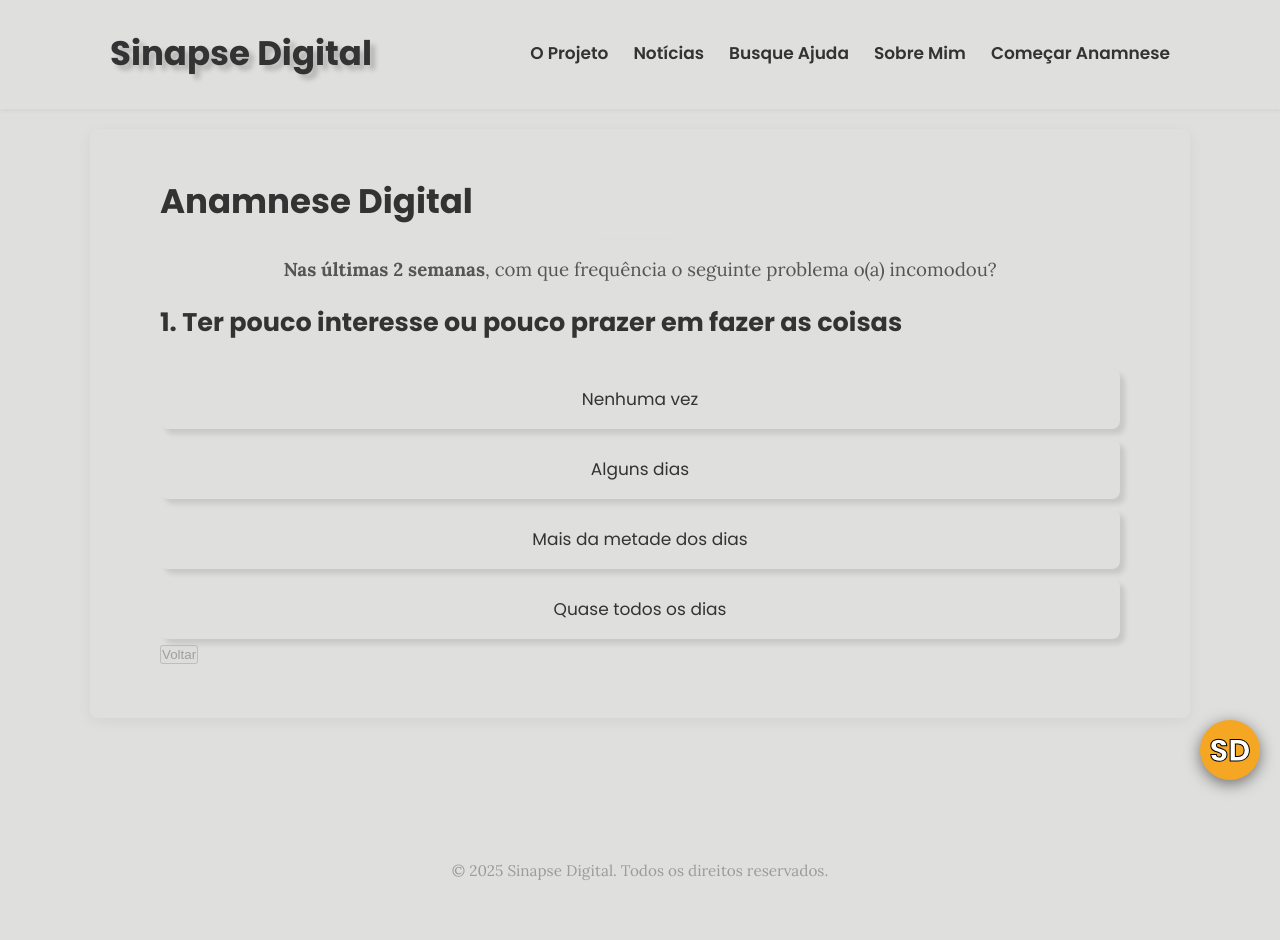
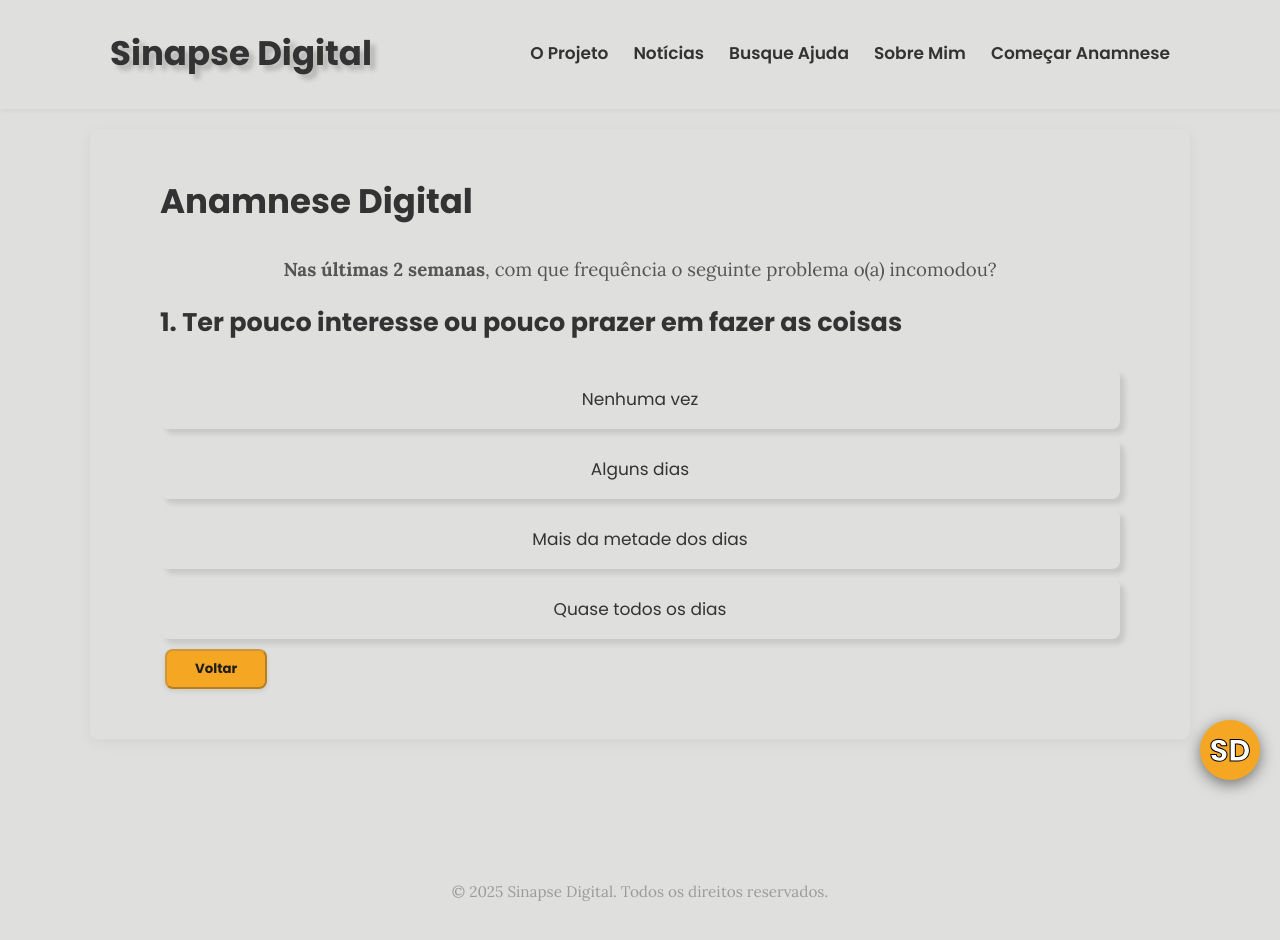
Before and after one commit to giovannimp7/projeto-tcc-sinapse-digital, a React (Create React App) app in the folder frontend/: page /questionario in a window 1280 px wide. Shown: the top 940 px of the page. Built offline with nearby package versions, Linux system fonts and the light colour scheme; no server answers.

Commit message:
Fix: Corrigindo bug da IA e atualizando .gitignore

```diff
--- a/frontend/src/index.css
+++ b/frontend/src/index.css
@@ -44,7 +44,7 @@ header .container { display: flex; justify-content: space-between; align-items:
 .site-name a { color: var(--cinza-texto); text-decoration: none; text-shadow:  5px 5px 5px rgba(0, 0, 0, 0.2);}
 nav a { font-family: var(--fonte-titulo); color: var(--cinza-texto); margin-left: 25px; font-size: 1em; font-weight: 600; }
 footer { text-align: center; padding: 40px 0; margin-top: 40px; font-size: 0.9em; color: #9b9b9b; }
-.cta-button { display: inline-block; background-color: var(--cor-primaria); color: var(--chatbot-bg); padding: 12px 28px; text-decoration: none; border-radius: 8px; font-family: var(--fonte-titulo); font-weight: 700; transition: transform 0.2s ease-in-out, box-shadow 0.2s; box-shadow: 0 2px 5px rgba(0,0,0,0.1); }
+.cta-button { display: inline-block; background-color: var(--cor-primaria); color: var(--chatbot-bg); padding: 8px 28px; margin-top: 10px; margin-left: 5px; text-decoration: none; border-radius: 8px; font-family: var(--fonte-titulo); font-weight: 700; transition: transform 0.2s ease-in-out, box-shadow 0.2s; box-shadow: 0 2px 5px rgba(0,0,0,0.1); }
 .cta-button:hover { color: var(--fundo-claro); transform: translateY(-2px); box-shadow: 0 4px 10px rgba(0,0,0,0.15); }
 
 /* --- Páginas (Home, Notícias, Questionário, etc.) --- */
--- a/frontend/src/pages/Questionario.js
+++ b/frontend/src/pages/Questionario.js
@@ -164,7 +164,7 @@ function Questionario() {
                 ))}
               </div>
               <div className="navigation-buttons">
-                <button onClick={handleBackButtonClick} disabled={history.length === 0}>
+                <button onClick={handleBackButtonClick} disabled={history.length === 0} className="cta-button">
                   Voltar
                 </button>
               </div>
```
Also changed, not shown: 2 other files (tests, documents, lock files or other folders).
